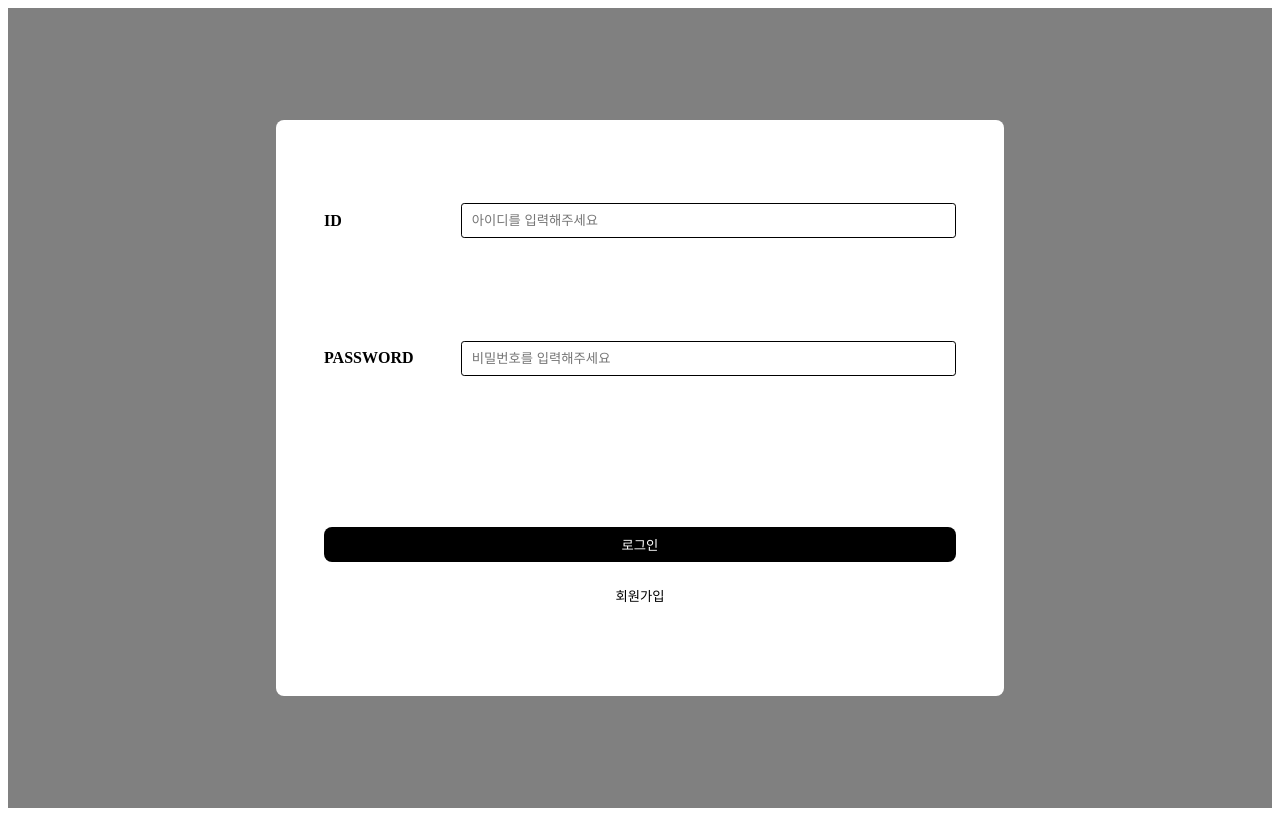
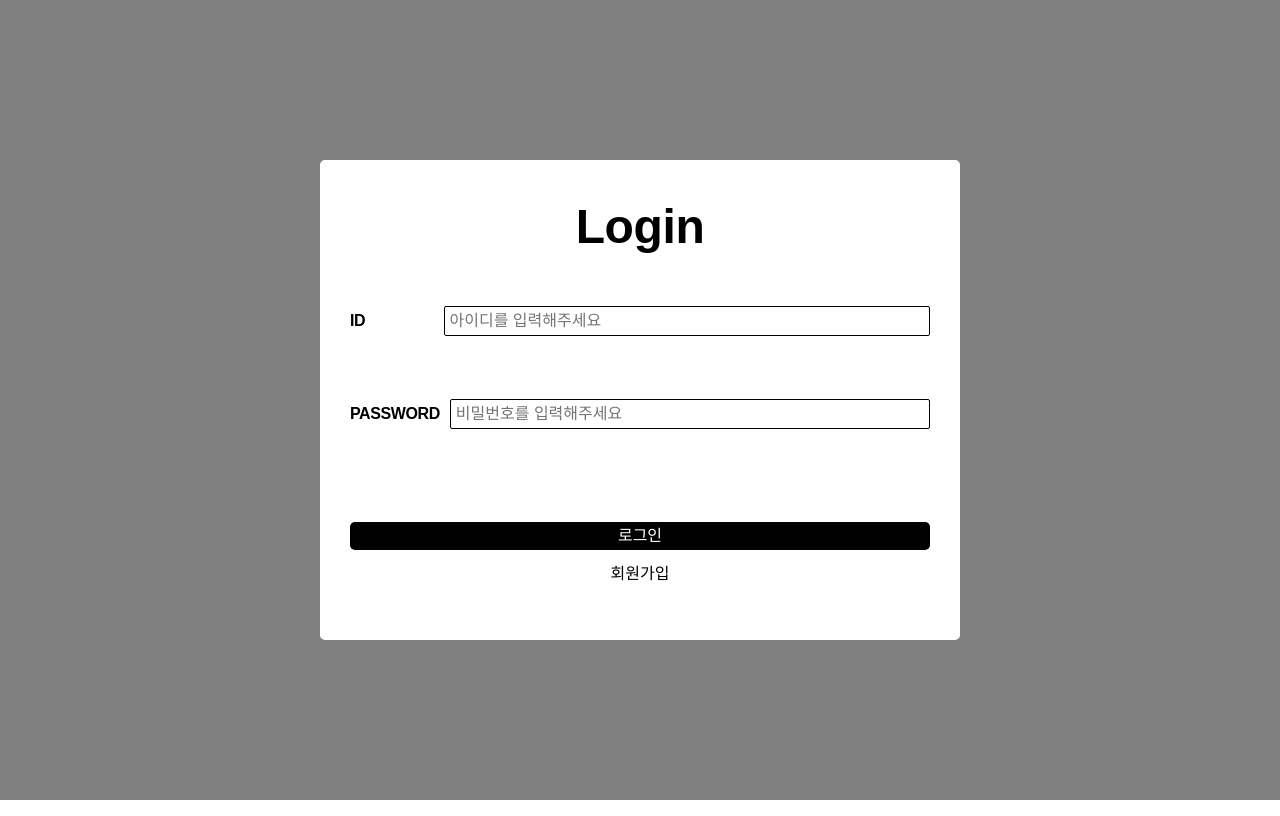
Before and after one commit to DO-SOPT-WEB/HoeunWang, a React (Vite) app in the folder week4/login-project/: page / in a window 1280 px wide. Built offline with nearby package versions, Linux system fonts and the light colour scheme; a web font is replaced by a local one.

Commit message:
style: theme 태그로 감쌈

```diff
--- a/week4/login-project/src/assets/fonts/index.js
+++ b/week4/login-project/src/assets/fonts/index.js
@@ -1,4 +1,4 @@
-import { css } from "styled-components/macro";
+import { css } from "styled-components";
 
 import NotoSansKR_Bold from "./NotoSansKR-Bold.otf";
 import NotoSansKR_Regular from "./NotoSansKR-Regular.otf";
--- a/week4/login-project/src/main.jsx
+++ b/week4/login-project/src/main.jsx
@@ -1,9 +1,12 @@
 import ReactDOM from "react-dom/client";
 import App from "./App.jsx";
 import { RecoilRoot } from "recoil";
+import Styles from "./styles/index.jsx";
 
 ReactDOM.createRoot(document.getElementById("root")).render(
   <RecoilRoot>
-    <App />
+    <Styles>
+      <App />
+    </Styles>
   </RecoilRoot>
 );
--- a/week4/login-project/src/pages/Login/Login.style.js
+++ b/week4/login-project/src/pages/Login/Login.style.js
@@ -19,3 +19,8 @@ export const ButtonContainer = styled.div`
   margin-top: 3rem;
   width: 100%;
 `;
+
+export const Title = styled.div`
+  display: flex;
+  font-size: ${({ theme: { fonts } }) => fonts.korean.title};
+`;
--- a/week4/login-project/src/pages/Login/index.jsx
+++ b/week4/login-project/src/pages/Login/index.jsx
@@ -50,6 +50,7 @@ function Login() {
   };
   return (
     <S.Container>
+      <S.Title>Login</S.Title>
       <TextInput
         label={"ID"}
         placeholder={"아이디를 입력해주세요"}
--- a/week4/login-project/src/pages/SignUp/index.jsx
+++ b/week4/login-project/src/pages/SignUp/index.jsx
@@ -76,12 +76,12 @@ function SignUp() {
       />
       <TextInput
         label={"비밀번호 확인"}
-        placeholder={"비밀번호를 입력해주세요"}
+        placeholder={"비밀번호를 다시 한 번 입력해주세요"}
       />
       <TextInput
         onChange={onChangeNickName}
         label={"닉네임"}
-        placeholder={"비밀번호를 입력해주세요"}
+        placeholder={"닉네임을 입력해주세요"}
       />
       <Button
         onClick={onClickSignUp}
--- a/week4/login-project/src/styles/GlobalStyles.js
+++ b/week4/login-project/src/styles/GlobalStyles.js
@@ -1,7 +1,6 @@
-import fonts from "assets/fonts";
 import { createGlobalStyle } from "styled-components";
-
-import Normalize from "./Normalize";
+import Normalize from "./Nomarlize";
+import fonts from "../assets/fonts";
 
 const GlobalStyles = createGlobalStyle`
 ${Normalize}
--- a/week4/login-project/src/styles/index.jsx
+++ b/week4/login-project/src/styles/index.jsx
@@ -1,5 +1,5 @@
 import PropTypes from "prop-types";
-import { ThemeProvider } from "styled-components/macro";
+import { ThemeProvider } from "styled-components";
 import theme from "./theme";
 import GlobalStyles from "./GlobalStyles";
 
```
